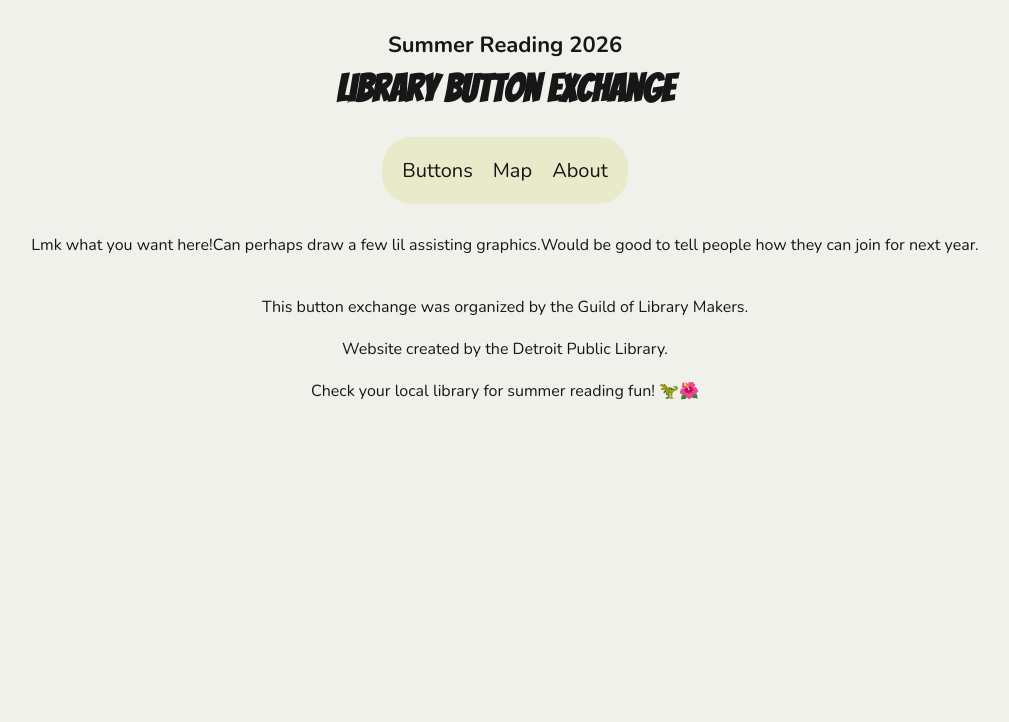
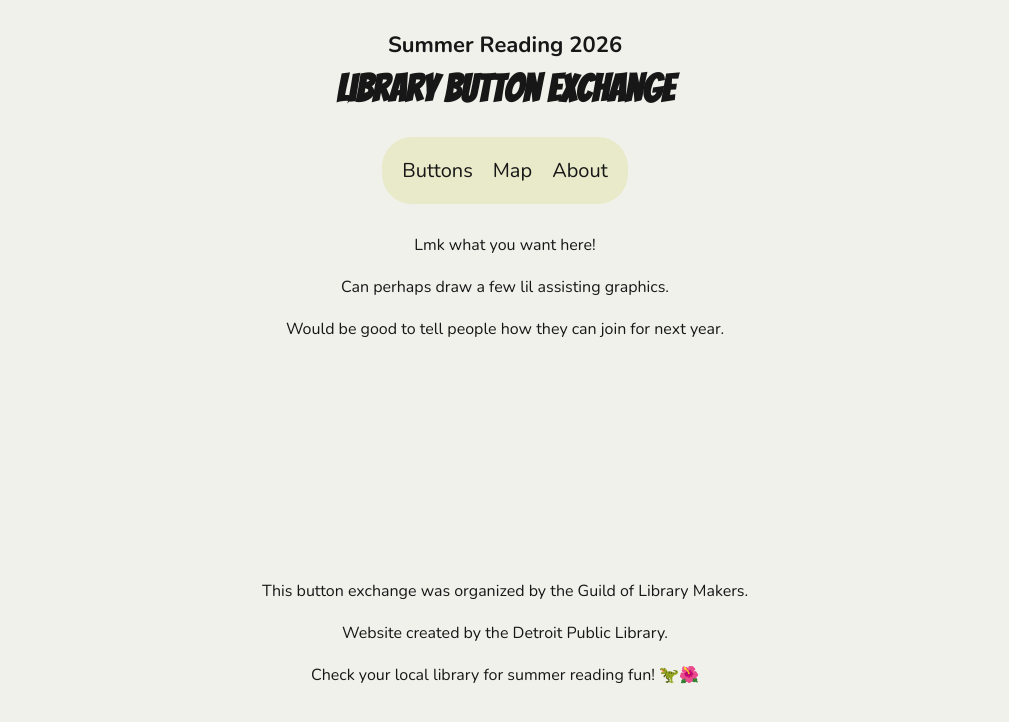
Before and after one commit to dplwebdeveloper/summer-reading-buttons-2026, a Next.js app: page /about in a window 1280 px wide. Shown: the top 722 px of the page, without its empty margins (135-1144 px from the left). Built offline with nearby package versions, Linux system fonts and the light colour scheme.

Commit message:
fix/about page spacing

```diff
--- a/app/(routes)/about/page.js
+++ b/app/(routes)/about/page.js
@@ -3,9 +3,11 @@
 export default function AboutPage() {
   return (
     <main className={styles.main}>
-      <p>Lmk what you want here!</p>
-      <p>Can perhaps draw a few lil assisting graphics.</p>
-      <p>Would be good to tell people how they can join for next year.</p>
+      <div className={styles.content}>
+        <p>Lmk what you want here!</p>
+        <p>Can perhaps draw a few lil assisting graphics.</p>
+        <p>Would be good to tell people how they can join for next year.</p>
+      </div>
     </main>
   );
 }
--- a/app/(routes)/about/page.module.css
+++ b/app/(routes)/about/page.module.css
@@ -2,3 +2,12 @@
   display: flex;
   justify-content: center;
 }
+
+.content {
+  display: flex;
+  justify-content: center;
+  align-items: center;
+  flex-direction: column;
+  gap: 20px;
+  margin-bottom: 200px;
+}
```
